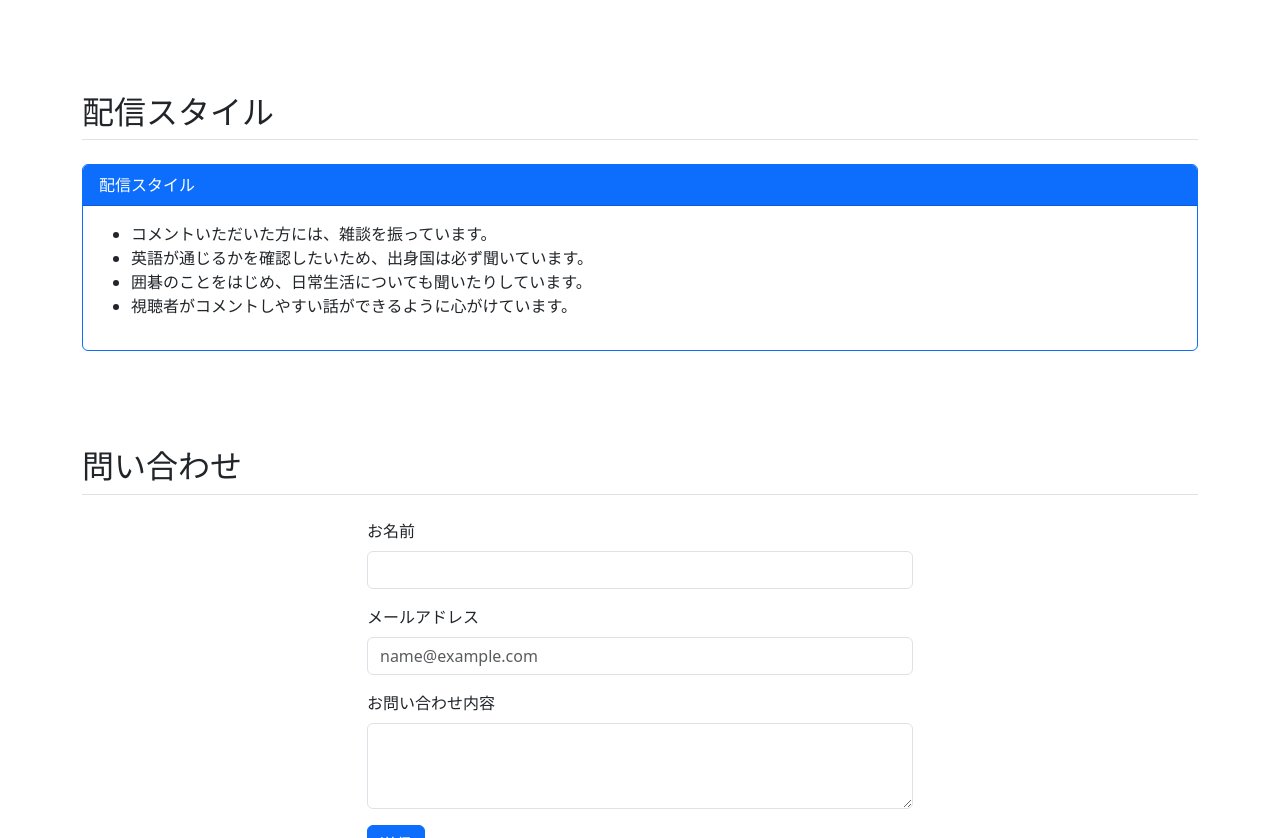
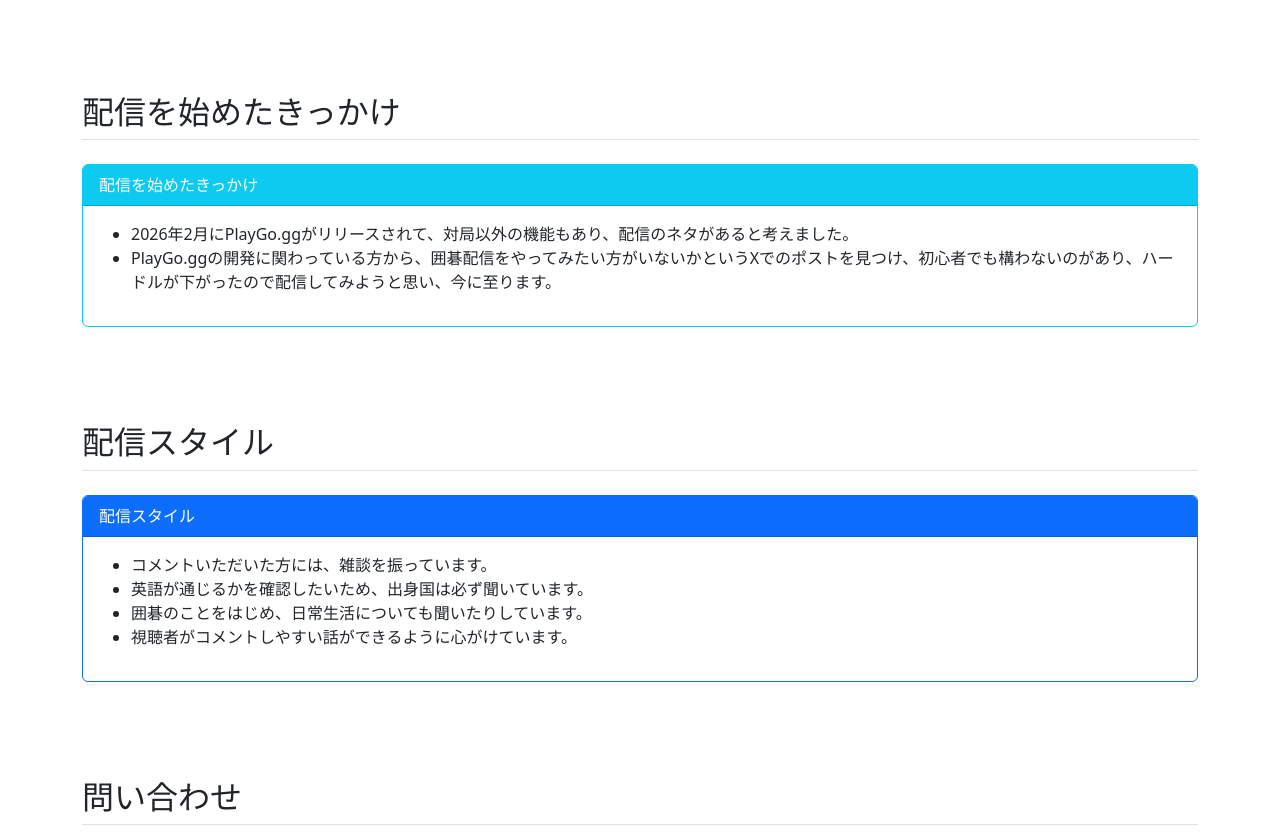
Before and after one commit to favopg/bootsreap_introduce, a website: page index.html in a window 1280 px wide. Shown: the part 1299-2137 px from the top of the page. Drawn offline with Linux system fonts and the light colour scheme.

Commit message:
#7対応

```diff
--- a/index.html
+++ b/index.html
@@ -49,6 +49,9 @@
                     </li>
                     <li class="nav-item">
                         <a class="nav-link" href="#content" data-i18n="nav-content">配信内容</a>
+                    </li>
+                    <li class="nav-item">
+                        <a class="nav-link" href="#trigger" data-i18n="nav-trigger">きっかけ</a>
                     </li>
                     <li class="nav-item">
                         <a class="nav-link" href="#proscons" data-i18n="nav-proscons">配信スタイル</a>
@@ -306,6 +309,40 @@
             </div>
         </section>
 
+        <!-- Trigger Section -->
+        <section id="trigger" class="mb-5 py-3">
+            <h2 class="border-bottom pb-2" data-i18n="title-trigger">配信を始めたきっかけ</h2>
+            <div class="row mt-4">
+                <div class="col-12">
+                    <div class="card border-info mb-3">
+                        <div class="card-header bg-info text-white" data-i18n="trigger-header">配信を始めたきっかけ</div>
+                        <div class="card-body">
+                            <ul data-lang="ja" class="active">
+                                <li>2026年2月にPlayGo.ggがリリースされて、対局以外の機能もあり、配信のネタがあると考えました。</li>
+                                <li>PlayGo.ggの開発に関わっている方から、囲碁配信をやってみたい方がいないかというXでのポストを見つけ、初心者でも構わないのがあり、ハードルが下がったので配信してみようと思い、今に至ります。</li>
+                            </ul>
+                            <ul data-lang="en">
+                                <li>In February 2026, PlayGo.gg was released, and with features beyond just matches, I thought there would be plenty of content for streaming.</li>
+                                <li>I saw a post on X from someone involved in the development of PlayGo.gg asking if anyone wanted to try Go streaming. Since it was open even to beginners, the barrier felt lower, and I decided to give it a try, which led me to where I am today.</li>
+                            </ul>
+                            <ul data-lang="ko">
+                                <li>2026년 2월에 PlayGo.gg가 출시되어, 대국 이외의 기능도 있어 방송 소재가 충분하다고 생각했습니다.</li>
+                                <li>PlayGo.gg 개발 관계자가 X에 올린 바둑 방송을 해보고 싶은 사람을 찾는 포스트를 발견했습니다. 초보자도 괜찮다는 내용에 진입 장벽이 낮아져서 방송을 시작해 보게 되었고, 지금까지 이어지고 있습니다.</li>
+                            </ul>
+                            <ul data-lang="zh">
+                                <li>2026年2月 PlayGo.gg 发布，除了对局之外还有其他功能，我认为会有很多直播素材。</li>
+                                <li>我在 X 上看到一位参与 PlayGo.gg 开发的人发布的帖子，询问是否有人想尝试围棋直播。由于初学者也可以参加，门槛降低了，于是我决定尝试直播，一直持续到今天。</li>
+                            </ul>
+                            <ul data-lang="ru">
+                                <li>В феврале 2026 года вышла платформа PlayGo.gg. Наличие функций, помимо самих партий, навело меня на мысль, что здесь найдется много тем для стримов.</li>
+                                <li>Я увидел пост в X от одного из разработчиков PlayGo.gg о поиске желающих попробовать себя в стриминге Го. Поскольку допускались даже новички, порог входа показался мне низким, и я решил попробовать. Так я и начал стримить.</li>
+                            </ul>
+                        </div>
+                    </div>
+                </div>
+            </div>
+        </section>
+
         <!-- Stream Style Section -->
         <section id="proscons" class="mb-5 py-3">
             <h2 class="border-bottom pb-2" data-i18n="title-proscons">配信スタイル</h2>
@@ -389,6 +426,7 @@
             'ja': {
                 'nav-profile': 'プロフィール',
                 'nav-content': '配信内容',
+                'nav-trigger': 'きっかけ',
                 'nav-proscons': '配信スタイル',
                 'hero-title': 'イッシーの配信へようこそ',
                 'hero-lead': 'Twitchで囲碁を通じて、国境を越えた雑談配信をしています。',
@@ -398,6 +436,8 @@
                 'content-review-title': '雑談',
                 'content-app-title': '囲碁シルをプレイ',
                 'content-ginsei-title': '銀星囲碁23をプレイ',
+                'title-trigger': '配信を始めたきっかけ',
+                'trigger-header': '配信を始めたきっかけ',
                 'title-proscons': '配信スタイル',
                 'proscons-header': '配信スタイル',
                 'title-contact': '問い合わせ',
@@ -411,6 +451,7 @@
             'en': {
                 'nav-profile': 'Profile',
                 'nav-content': 'Stream Content',
+                'nav-trigger': 'Trigger',
                 'nav-proscons': 'Stream Style',
                 'nav-contact': 'Contact',
                 'hero-title': "Welcome to Isshy's Stream",
@@ -421,6 +462,8 @@
                 'content-review-title': 'Chatting',
                 'content-app-title': 'Play Igo-Sil',
                 'content-ginsei-title': 'Play Ginsei Igo 23',
+                'title-trigger': 'Why I started streaming',
+                'trigger-header': 'Why I started streaming',
                 'title-proscons': 'Stream Style',
                 'proscons-header': 'Stream Style',
                 'title-contact': 'Contact',
@@ -434,6 +477,7 @@
             'ko': {
                 'nav-profile': '프로필',
                 'nav-content': '방송 내용',
+                'nav-trigger': '계기',
                 'nav-proscons': '방송 스타일',
                 'nav-contact': '문의',
                 'hero-title': '이씨(Isshy)의 방송に 오신 것을 환영합니다',
@@ -444,6 +488,8 @@
                 'content-review-title': '잡담',
                 'content-app-title': '이고실(Igo-Sil) 플레이',
                 'content-ginsei-title': '은성이고 23 플레이',
+                'title-trigger': '방송을 시작한 계기',
+                'trigger-header': '방송을 시작한 계기',
                 'title-proscons': '방송 스타일',
                 'proscons-header': '방송 스타일',
                 'title-contact': '문의',
@@ -457,6 +503,7 @@
             'zh': {
                 'nav-profile': '个人资料',
                 'nav-content': '直播内容',
+                'nav-trigger': '起因',
                 'nav-proscons': '直播风格',
                 'nav-contact': '联系我们',
                 'hero-title': '欢迎来到 Isshy 的直播间',
@@ -467,6 +514,8 @@
                 'content-review-title': '杂谈',
                 'content-app-title': '游玩 Igo-Sil',
                 'content-ginsei-title': '游玩 银星围棋23',
+                'title-trigger': '开始直播的起因',
+                'trigger-header': '开始直播的起因',
                 'title-proscons': '直播风格',
                 'proscons-header': '直播风格',
                 'title-contact': '联系我们',
@@ -480,6 +529,7 @@
             'ru': {
                 'nav-profile': 'Профиль',
                 'nav-content': 'Контент стрима',
+                'nav-trigger': 'Причина',
                 'nav-proscons': 'Стиль стрима',
                 'nav-contact': 'Контакт',
                 'hero-title': 'Добро пожаловать на стрим Isshy',
@@ -490,6 +540,8 @@
                 'content-review-title': 'Общение',
                 'content-app-title': 'Игра в Igo-Sil',
                 'content-ginsei-title': 'Игра в Ginsei Igo 23',
+                'title-trigger': 'Почему я начал стримить',
+                'trigger-header': 'Почему я начал стримить',
                 'title-proscons': 'Стиль стрима',
                 'proscons-header': 'Стиль стрима',
                 'title-contact': 'Контакт',
```
